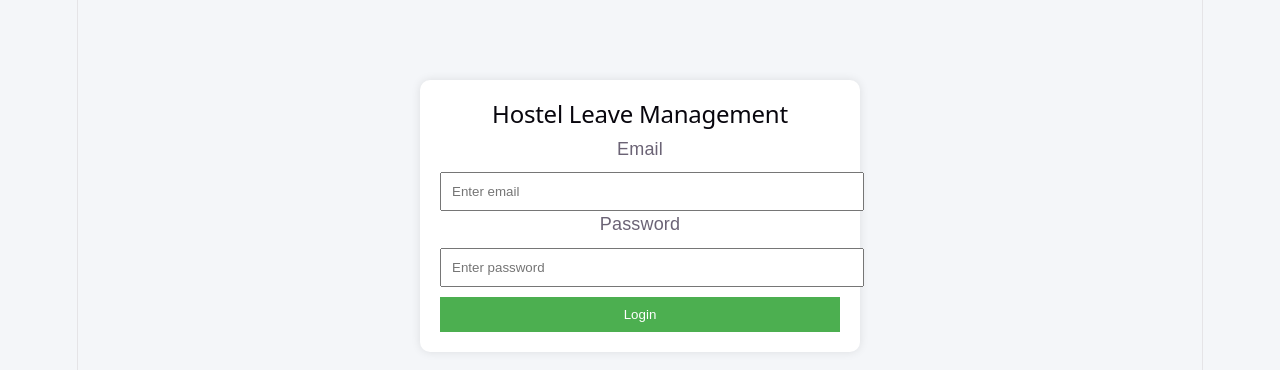
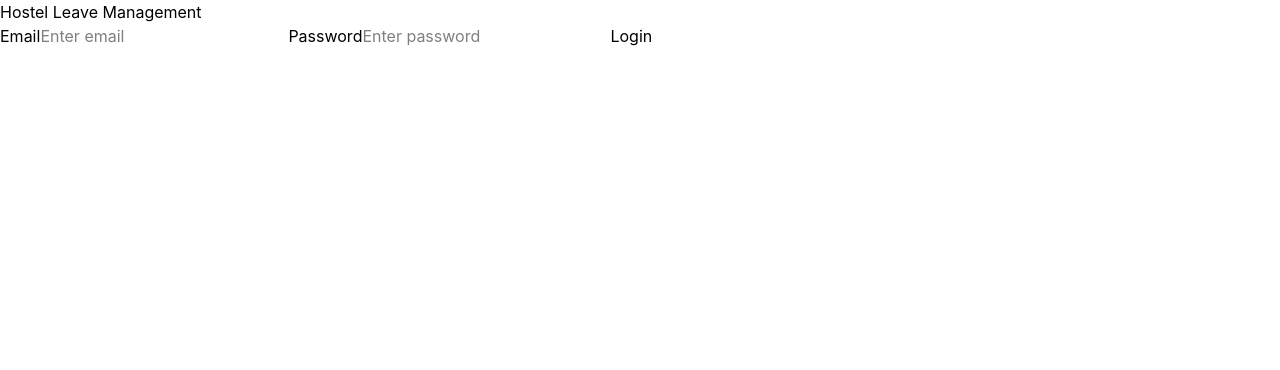
Before and after one commit to Dulangilakshani/hostel-leave-management-system, a React (Vite) app in the folder client/: page / in a window 1280 px wide. Shown: the top 370 px of the page. Built offline with nearby package versions, Linux system fonts and the light colour scheme.

Commit message:
Update index.css

```diff
--- a/client/src/index.css
+++ b/client/src/index.css
@@ -1,4 +1,4 @@
-:root {
+/*:root {
   --text: #6b6375;
   --text-h: #08060d;
   --bg: #fff;
@@ -178,4 +178,6 @@ button:hover {
 
 .history-table tr:hover {
   background-color: #ddd;
-}
+} */
+
+@import "tailwindcss";
```
